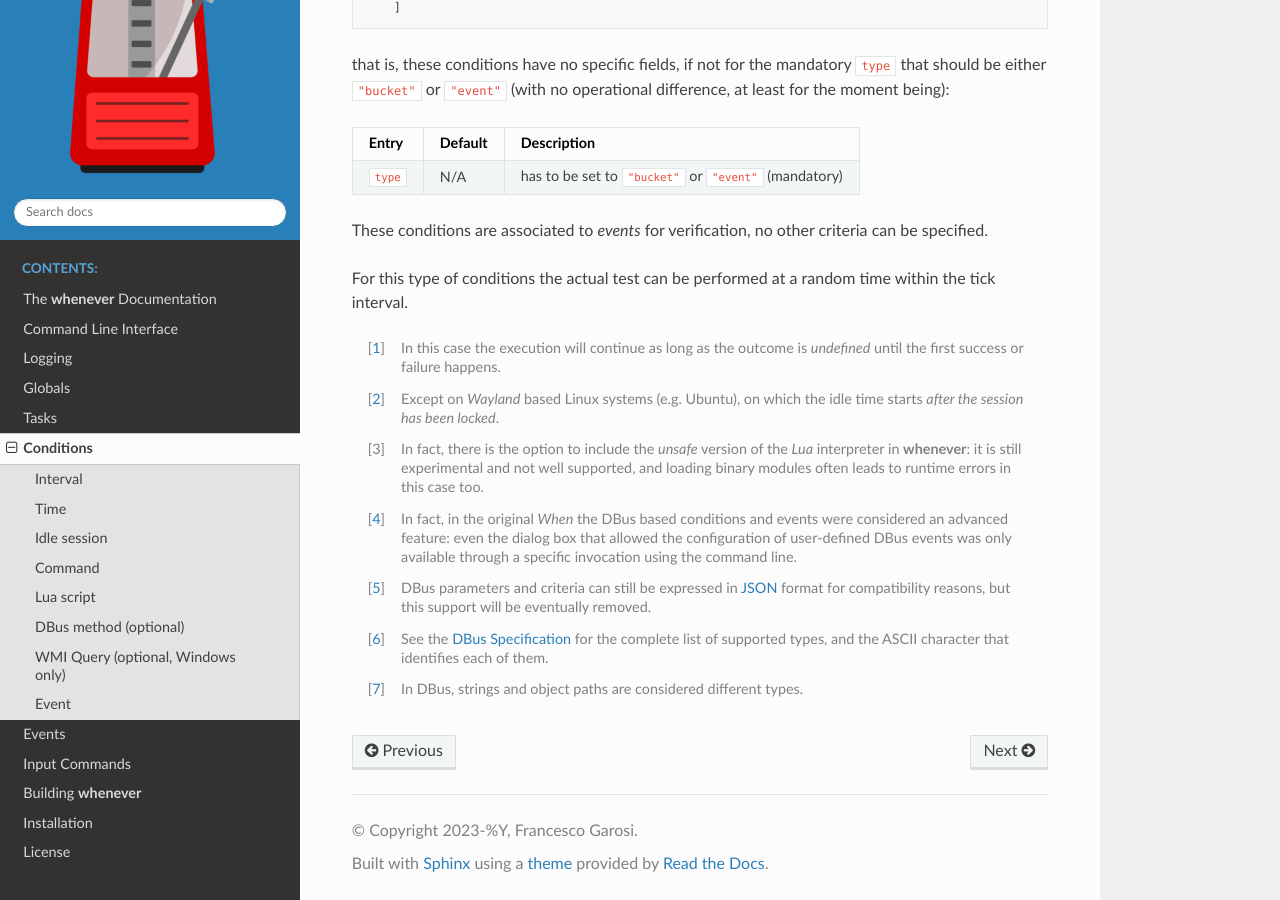
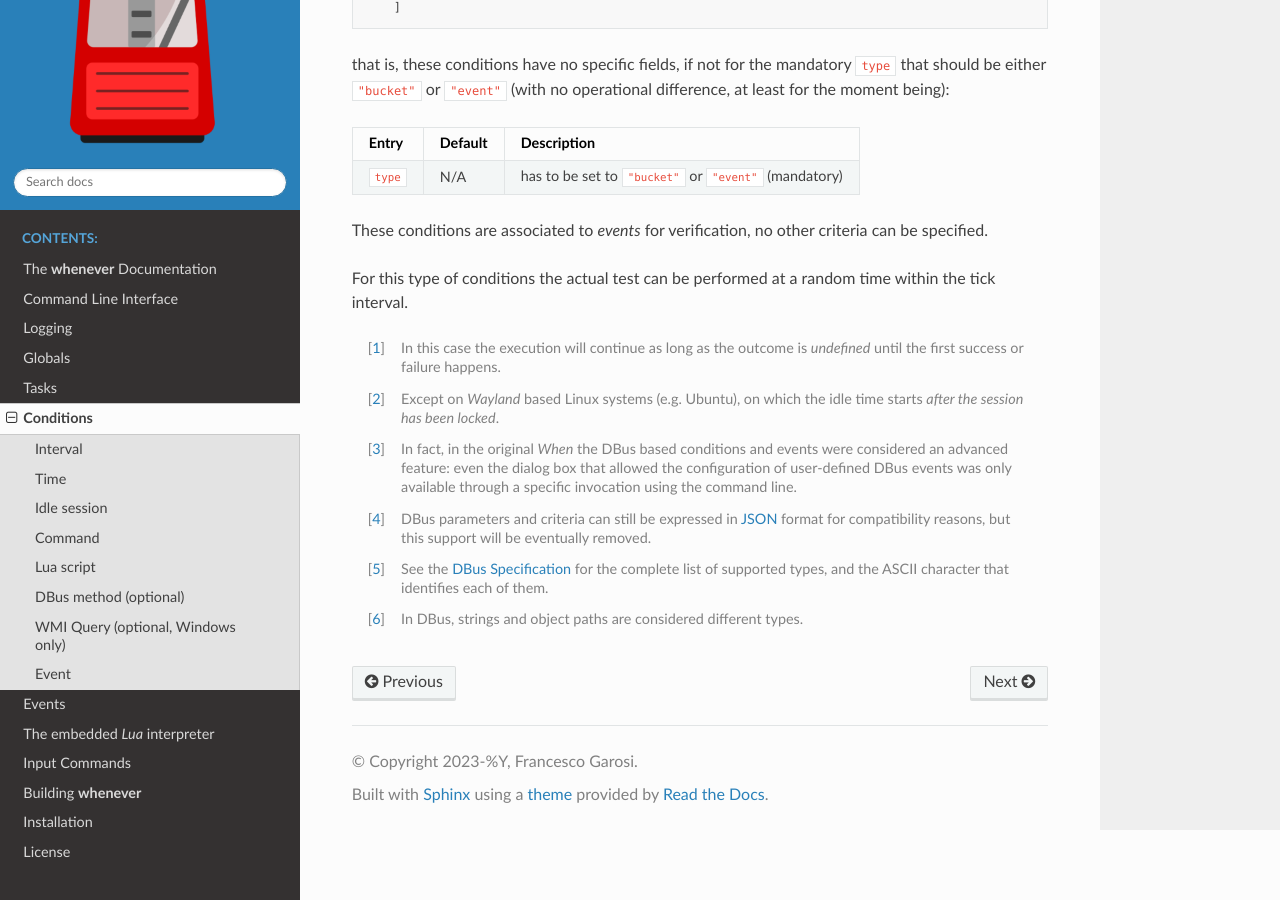
Before and after one commit to almostearthling/whenever, a Sphinx documentation site: the page built from docs/50.conditions.rst, in a window 1280 px wide and 900 px high, scrolled down 16935 px. Built offline with Sphinx 7.4.7 and the Read the Docs theme 3.1.0, drawn with Linux system fonts in a browser that asks for light colours.

Commit message:
docs: fix documentation problems

```diff
--- a/docs/40.tasks.rst
+++ b/docs/40.tasks.rst
@@ -293,8 +293,3 @@ interface in DBus to catch a *system resume* event in order to reset all the con
 .. warning::
     The provided command will *not* be checked upon configuration, it will *fail* instead causing
     a warning to be logged in case it is invalid or malformed.
-
-
-.. [#fn-7] In fact, there is the option to include the *unsafe* version of the *Lua* interpreter
-           in **whenever**: it is still experimental and not well supported, and loading binary
-           modules often leads to runtime errors in this case too.
--- a/docs/50.conditions.rst
+++ b/docs/50.conditions.rst
@@ -978,9 +978,6 @@ interval.
            the first success or failure happens.
 .. [#fn-2] Except on *Wayland* based Linux systems (e.g. Ubuntu), on which the idle time starts
            *after the session has been locked*.
-.. [#fn-7] In fact, there is the option to include the *unsafe* version of the *Lua* interpreter
-           in **whenever**: it is still experimental and not well supported, and loading binary
-           modules often leads to runtime errors in this case too.
 .. [#fn-3] In fact, in the original *When* the DBus based conditions and events were considered
            an advanced feature: even the dialog box that allowed the configuration of user-defined
            DBus events was only available through a specific invocation using the command line.
--- a/docs/65.lua.rst
+++ b/docs/65.lua.rst
@@ -488,7 +488,7 @@ activated as both *tasks* and *conditions* can cooperate. Its usefulness, especi
 frontends that create specific tasks and conditions that should be aware of each other.
 
 
-.. [#fn-2] The ``package.cpath`` setting can be modified as well, however it generally has no
+.. [#fn-1] The ``package.cpath`` setting can be modified as well, however it generally has no
            effect due to the fact that loading binary modules is normally disabled.
 
 .. [#fn-2] There is actually the possibility to recompile **whenever** with support for binary
--- a/docs/index.rst
+++ b/docs/index.rst
@@ -19,6 +19,7 @@ This document describes **whenever**, a lightweight scheduler and automation too
    40.tasks
    50.conditions
    60.events
+   65.lua
    70.intcli
    80.build
    90.install
```
Also changed, not shown: docs/20.cli.rst (+3 -6 lines).
